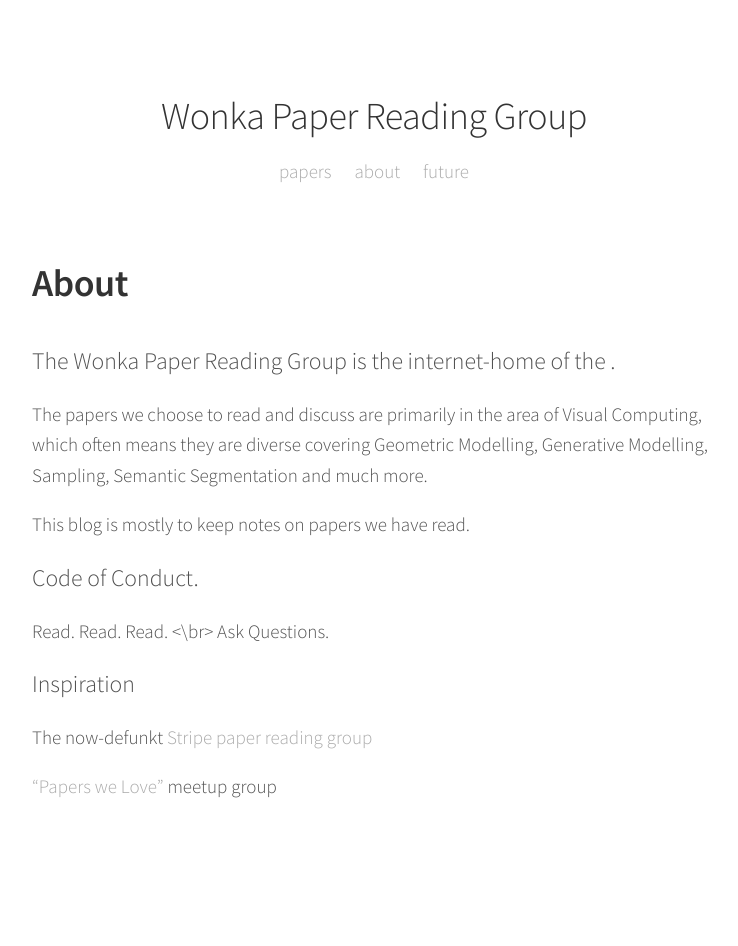
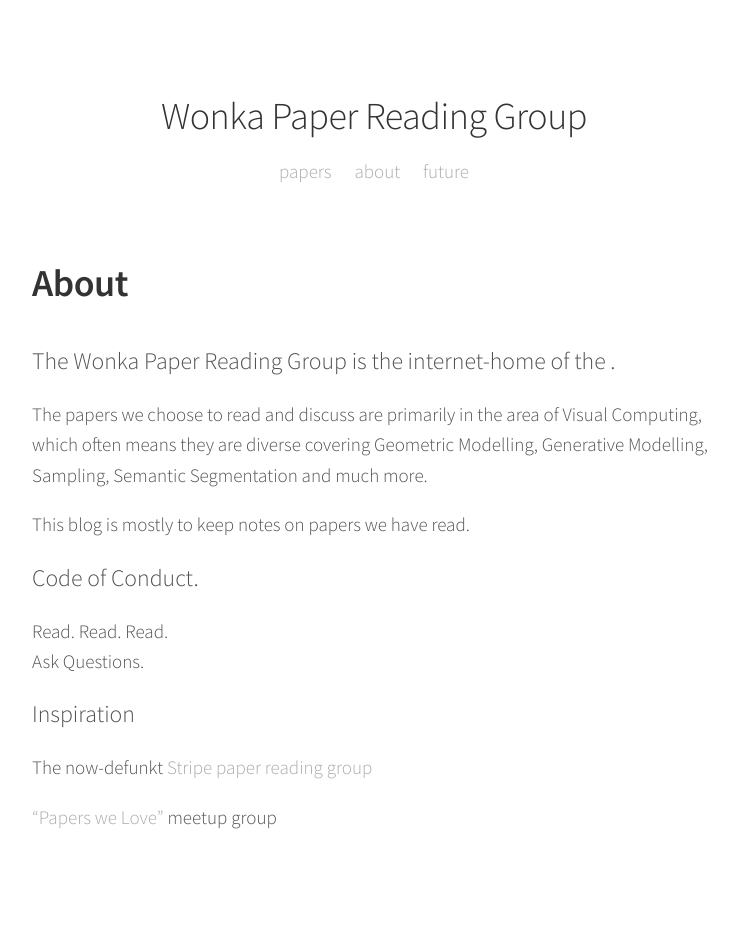
Before and after one commit to wamiq-reyaz/paper-reading-group, a Jekyll site: the page built from about.md, in a window 1280 px wide. Shown: the whole page, without its empty margins (266-1004 px from the left). Built offline with Jekyll 4.4.1, drawn with Linux system fonts in a browser that asks for light colours; before the commit the page ends 916 px from its top, so only the background shows below that.

```diff
--- a/about.md
+++ b/about.md
@@ -11,7 +11,7 @@ This blog is mostly to keep notes on papers we have read.
 
 <p class="lead">Code of Conduct.</p>
 
-Read. Read. Read. <\br>
+Read. Read. Read. <br/>
 Ask Questions.
 
 <p class="lead">Inspiration</p>
```
